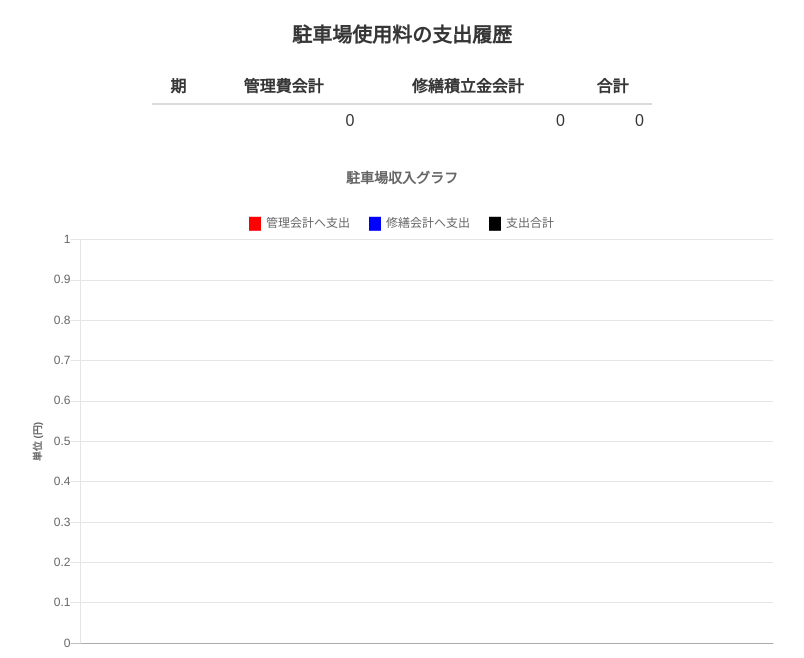
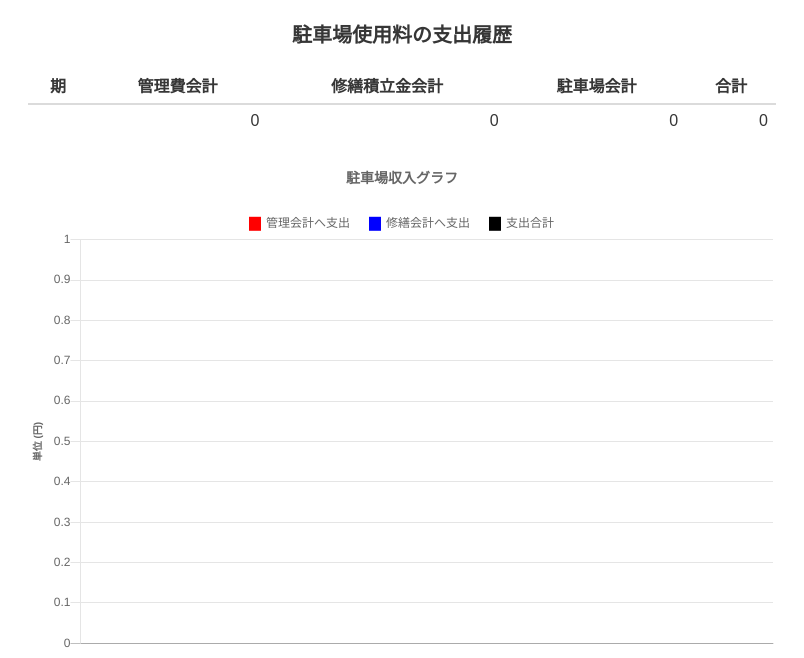
Before and after one commit to gotonorio/accounting, a Django app: page /parking_out/expendlist/ in a window 1280 px wide. Shown: the part 52-710 px from the top of the page, without its empty margins (238-1042 px from the left). Run offline with Django 3.2, Linux system fonts and the light colour scheme; the visitor is signed in with stand-in values (Sample User, id 1); data that the repository does not hold is empty; parts of the project's set-up code (start-up, migrations or seed data) failed here and were passed over; some libraries are stand-ins or nearby versions.

Commit message:
駐車場使用料の振替を追加中

```diff
--- a/kanrihi_in/templates/kanrihi_in/income_list.html
+++ b/kanrihi_in/templates/kanrihi_in/income_list.html
@@ -43,6 +43,7 @@
       <thead>
         <tr>
           <th class="has-text-centered">期</th>
+          <th class="has-text-centered">年</th>
           <th class="has-text-centered">前期繰越</th>
           <th class="has-text-centered">定額管理費</th>
           <th class="has-text-centered">その他収入</th>
@@ -53,7 +54,8 @@
       <tbody>
         {% for income in incomelist %}
         <tr>
-          <td class="has-text-centered nowrap">{{ income.ki }}</td>
+          <td class="has-text-centered">{{ income.ki }}</td>
+          <td class="has-text-centered nowrap">{{income.ki|add:1998}}</td>
           <td class="has-text-right nowrap">{{ income.zenki_kurikosi|intcomma}}</td>
           <td class="has-text-right nowrap">{{ income.kanrihi|intcomma}}</td>
           <td class="has-text-right nowrap">{{ income.sonota|intcomma }}</td>
--- a/parking_out/forms.py
+++ b/parking_out/forms.py
@@ -14,18 +14,19 @@ class Parking_expenditureForm(forms.ModelForm):
         ki = forms.IntegerField(label='期', initial=0)
     else:
         ki = forms.IntegerField(label='期', initial=max_ki["ki"]+1)
-
+    koujimei = forms.CharField(label='支出項目', initial='振替')
     cost = forms.IntegerField(label='支出額')
     comment = forms.CharField(
         label='コメント', widget=forms.Textarea, required=False)
 
     class Meta:
         model = Parking_expenditure
-        fields = ("ki", "account_type", "cost", "comment")
+        fields = ("ki", "account_type", "koujimei", "cost", "comment")
 
     def __init__(self, *args, **kwargs):
         super().__init__(*args, **kwargs)
         self.fields['ki'].widget.attrs["class"] = "input is-size-6"
         self.fields['account_type'].widget.attrs["class"] = "select-css is-size-6"
+        self.fields['koujimei'].widget.attrs["class"] = "input is-size-6"
         self.fields['cost'].widget.attrs["class"] = "input is-size-6"
         self.fields['comment'].widget.attrs["class"] = "text is-size-6"
--- a/parking_out/models.py
+++ b/parking_out/models.py
@@ -10,7 +10,7 @@ class Parking_expenditure(models.Model):
         choices=settings.ACCOUNTING_TYPE,  max_length=16)
     koujimei = models.CharField(max_length=256, default='')
     cost = models.BigIntegerField(default=0)
-    comment = models.TextField(blank=True)
+    comment = models.TextField(blank=True, null=True)
 
     def __int__(self):
         return self.cost
@@ -19,7 +19,9 @@ class Parking_expenditure(models.Model):
     def calc_total(self, sql):
         kanrihi_total = 0
         shuuzenhi_total = 0
+        parking_total = 0
         for data in sql:
             kanrihi_total += data['kanrihi']
             shuuzenhi_total += data['shuuzenhi']
-        return kanrihi_total, shuuzenhi_total
+            parking_total += data['parking']
+        return kanrihi_total, shuuzenhi_total, parking_total
--- a/parking_out/templates/parking_out/expend_list.html
+++ b/parking_out/templates/parking_out/expend_list.html
@@ -32,7 +32,7 @@
 {% endblock navbar %}
 {% block content %}
 <br>
-<div class="sm_container">
+<div class="md_container">
   <div class="content has-text-centered">
     <h4>駐車場使用料の支出履歴</h4>
   </div>
@@ -43,6 +43,7 @@
         <th class="has-text-centered">期</th>
         <th class="has-text-centered">管理費会計</th>
         <th class="has-text-centered">修繕積立金会計</th>
+        <th class="has-text-centered">駐車場会計</th>
         <th class="has-text-centered">合計</th>
       </tr>
     </thead>
@@ -52,6 +53,7 @@
         <td class="has-text-right">{{list.ki}}</td>
         <td class="has-text-right">{{list.kanrihi|intcomma}}</td>
         <td class="has-text-right">{{list.shuuzenhi|intcomma}}</td>
+        <td class="has-text-right">{{list.parking|intcomma}}</td>
         <td class="has-text-right">{{list.total|intcomma}}</td>
       </tr>
       {% endfor %}
@@ -59,7 +61,8 @@
         <td></td>
         <td class="has-text-right">{{kanrihi_total|intcomma}}</td>
         <td class="has-text-right">{{shuuzenhi_total|intcomma}}</td>
-        <td class="has-text-right">{{kanrihi_total|add:shuuzenhi_total|intcomma}}</td>
+        <td class="has-text-right">{{parking_total|intcomma}}</td>
+        <td class="has-text-right">{{kanrihi_total|add:shuuzenhi_total|add:parking_total|intcomma}}</td>
       </tr>
     </tbody>
   </table>
--- a/parking_out/views.py
+++ b/parking_out/views.py
@@ -1,4 +1,4 @@
-# import logging
+import logging
 
 from django.contrib import messages  # メッセージフレームワーク
 from django.contrib.auth.mixins import (LoginRequiredMixin,
@@ -25,9 +25,12 @@ class ExpenditureListView(LoginRequiredMixin, generic.TemplateView):
                 Case(When(account_type='管理費会計', then='cost'), default=0)),
             shuuzenhi=Sum(
                 Case(When(account_type='修繕費会計', then='cost'), default=0)),
+            parking=Sum(
+                Case(When(account_type='駐車場会計', then='cost'), default=0)),
             total=Sum(Case(
                 When(account_type='管理費会計', then='cost'),
                 When(account_type='修繕費会計', then='cost'),
+                When(account_type='駐車場会計', then='cost'),
                 default=0
             ))
         )
@@ -47,11 +50,12 @@ class ExpenditureListView(LoginRequiredMixin, generic.TemplateView):
             qs = Parking_expenditure.objects.order_by('ki')
 
         qs = self.parking_expense()
-        kanrihi_total, shuuzenhi_total = Parking_expenditure.calc_total(self, qs)
+        kanrihi_total, shuuzenhi_total, parking_total = Parking_expenditure.calc_total(self, qs)
 
         context['expendlist'] = qs
         context['kanrihi_total'] = kanrihi_total
         context['shuuzenhi_total'] = shuuzenhi_total
+        context['parking_total'] = parking_total
         return context
 
 
@@ -73,6 +77,19 @@ class ExpenditureCreateView(PermissionRequiredMixin, generic.CreateView):
     # 保存が成功した場合に遷移するurl。プロパティ(seccess_url)を使うか、関数をオーバーライド。
     def get_success_url(self):
         return reverse('parking_out:create')
+
+    def form_valid(self, form):
+        """ 管理会計、修繕会計への振替を処理する """
+        form.save()
+        ki = form.cleaned_data['ki']
+        account = form.cleaned_data['account_type']
+        cost = form.cleaned_data['cost']
+        if account == '管理費会計':
+            Kanrihi_income.objects.create(ki=ki, master_id=3, income=cost)
+            logging.debug(account)
+        elif account == '修繕費会計':
+            pass
+        return super().form_valid(form)
 
 
 class UpdateListView(PermissionRequiredMixin, generic.ListView):
```
Also changed, not shown: parking_out/migrations/0003_parking_expenditure_koujimei.py (added), parking_out/migrations/0004_auto_20210227_0818.py (added).
